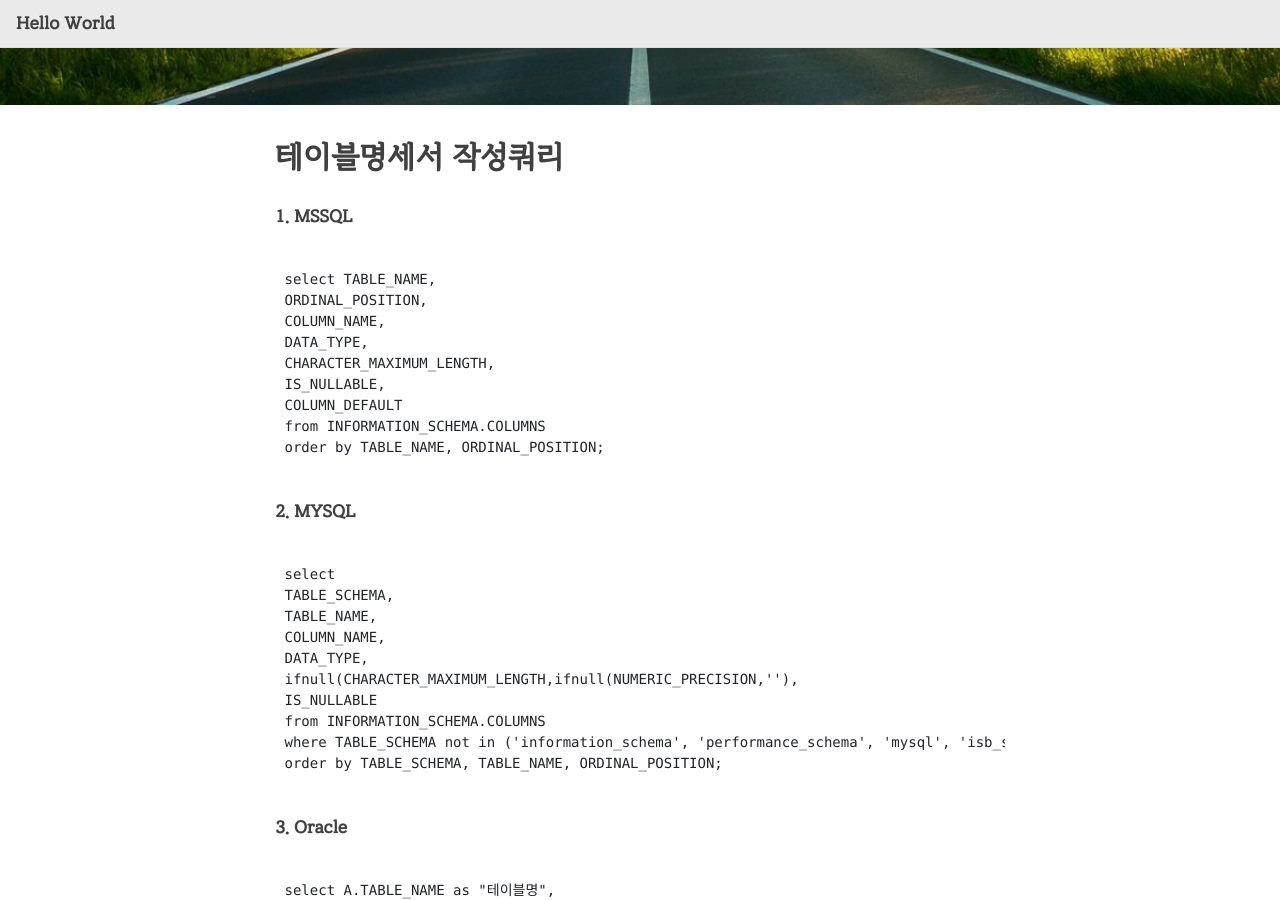
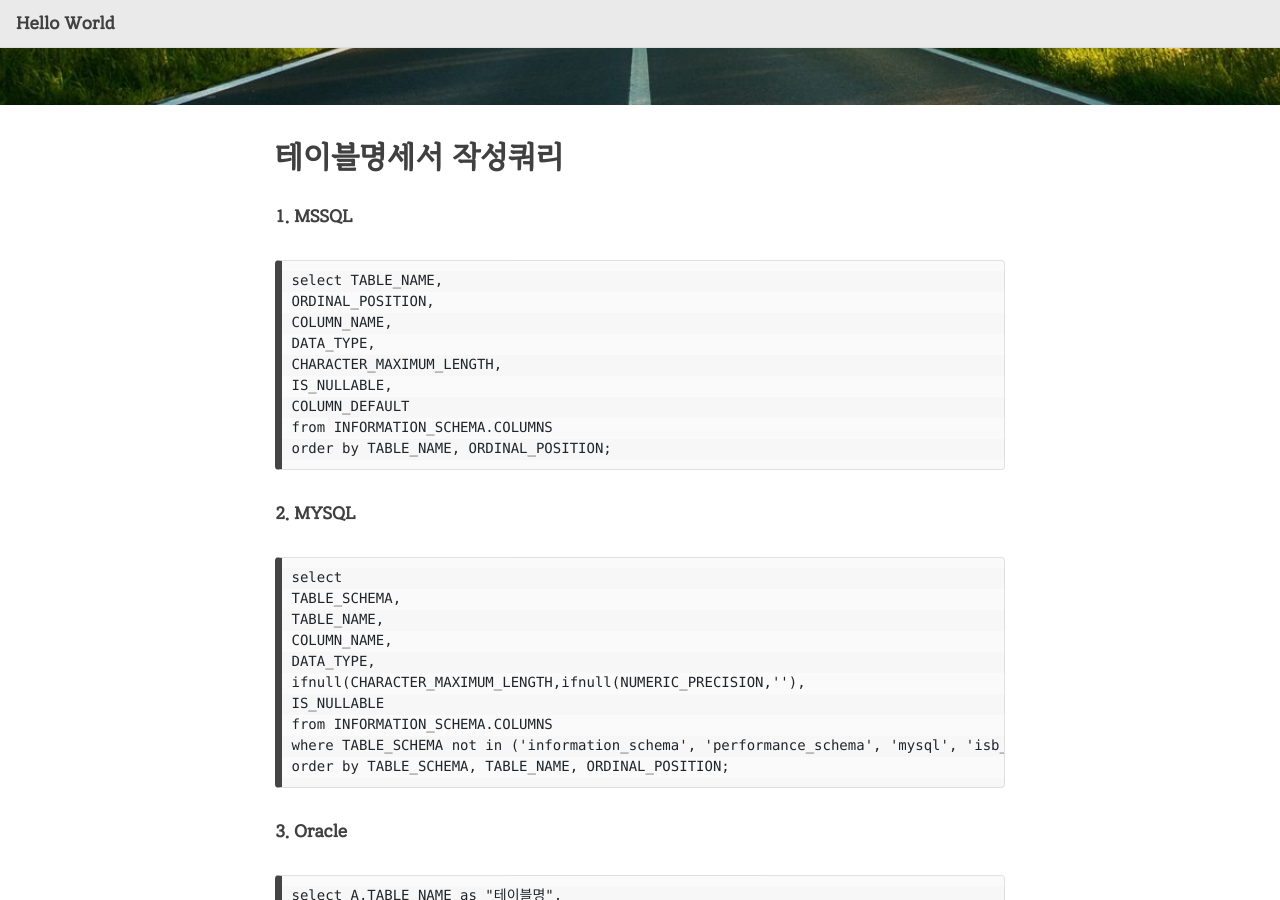
Before and after one commit to 1stGugu/1stGugu.github.io, a Jekyll site: the page built from _posts/2021-06-02-table.md, in a window 1280 px wide and 900 px high, scrolled down 438 px. Built offline with Jekyll 4.4.1, drawn with Linux system fonts in a browser that asks for light colours; nearby versions of some CDN libraries.

Commit message:
Update 2021-06-02-table.md

````diff
--- a/_posts/2021-06-02-table.md
+++ b/_posts/2021-06-02-table.md
@@ -11,7 +11,7 @@ comments: true
 ## 테이블명세서 작성쿼리
 
 **1. MSSQL**
-```mssql
+```
 select TABLE_NAME,
 ORDINAL_POSITION,
 COLUMN_NAME,
@@ -25,7 +25,7 @@ order by TABLE_NAME, ORDINAL_POSITION;
 
 
 **2. MYSQL**
-```mysql
+```
 select
 TABLE_SCHEMA,
 TABLE_NAME,
@@ -39,7 +39,7 @@ order by TABLE_SCHEMA, TABLE_NAME, ORDINAL_POSITION;
 ```
 
 **3. Oracle**
-```oracle
+```
 select A.TABLE_NAME as "테이블명",
 A.COLUMN_NAME as "컬럼명",
 A.DATA_TYPE as "데이터타입",
````
